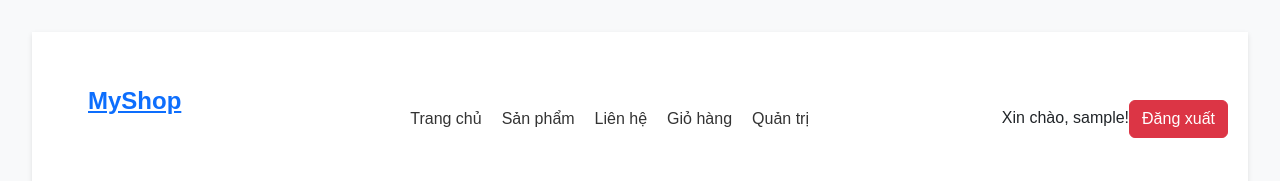
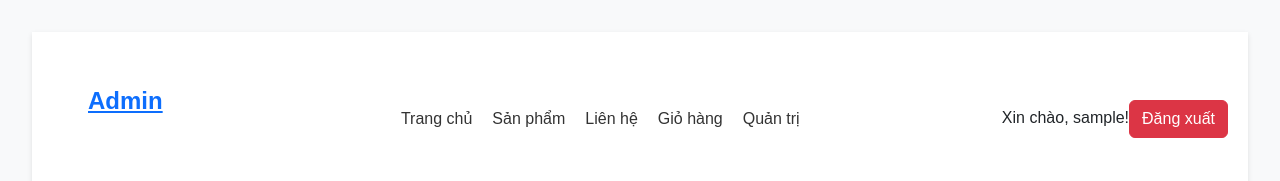
Before and after one commit to MrLuoi/ASM_RA, a React (Vite) app: page /product/1 in a window 1280 px wide. Shown: the top 181 px of the page. Built offline with nearby package versions, Linux system fonts and the light colour scheme; data requests are answered from the project's data file; sample sign-in values are in the browser's storage.

Commit message:
sua admin

```diff
--- a/src/App.tsx
+++ b/src/App.tsx
@@ -21,7 +21,7 @@ function App() {
     <>
       <Navbar/>
       <Routes>
-        <Route path="/admin" element={<Layout/>}/>
+        {/* <Route path="/admin" element={<Layout/>}/> */}
         <Route path="admin/list" element={<ProductList/>}/>
         <Route path="admin/add" element={<ProductAdd/>}/>
         <Route path="admin/edit/:id" element={<ProductEdit/>}/>
--- a/src/components/Navbar.tsx
+++ b/src/components/Navbar.tsx
@@ -7,6 +7,7 @@ export default function Navbar() {
   const [isLoggedIn, setIsLoggedIn] = useState(!!localStorage.getItem("token"));
   const user = JSON.parse(localStorage.getItem("user") || "{}");
   const username = user.username || user.name || "Khách";
+  const isAdmin = user.role === "admin";
 
   useEffect(() => {
     const checkLoginStatus = () => {
@@ -29,11 +30,20 @@ export default function Navbar() {
     navigate("/login");
   };
 
+  // Xử lý điều hướng đến trang quản trị
+  const handleAdminAccess = () => {
+    if (isAdmin) {
+      navigate("/admin/list"); // Chuyển đến trang quản trị
+    } else {
+      alert("Bạn không có quyền truy cập trang quản trị!"); // Hiển thị cảnh báo
+    }
+  };
+
   return (
     <nav className="navbar">
       {/* Logo */}
       <div className="logo">
-        <Link to="/">MyShop</Link>
+        <Link to="/">{isAdmin ? "Admin" : "MyShop"}</Link>
       </div>
 
       {/* Menu */}
@@ -42,7 +52,7 @@ export default function Navbar() {
           <Link to="/">Trang chủ</Link>
         </li>
         <li>
-          <Link to="/products">Sản phẩm</Link>
+          <Link to="/">Sản phẩm</Link>
         </li>
         <li>
           <Link to="/contact">Liên hệ</Link>
@@ -50,9 +60,14 @@ export default function Navbar() {
         <li>
           <Link to="/cart">Giỏ hàng</Link>
         </li>
-        <li>
-          <Link to="/product/list">Quản trị</Link>
-        </li>
+        {isAdmin && (
+       <li>
+       <Link to="#" onClick={(e) => { e.preventDefault(); handleAdminAccess(); }}>
+         Quản trị
+       </Link>
+     </li>
+
+        )}
       </ul>
 
       {/* Đăng nhập / Đăng ký / Đăng xuất */}
--- a/src/homes/productDetail.tsx
+++ b/src/homes/productDetail.tsx
@@ -53,7 +53,7 @@ export default function ProductDetail() {
     if (product) {
       addToCart(product);
       alert(`Thêm vào giỏ hàng thành công`);
-      navigate("/cart");
+
     }
   };
 
```
